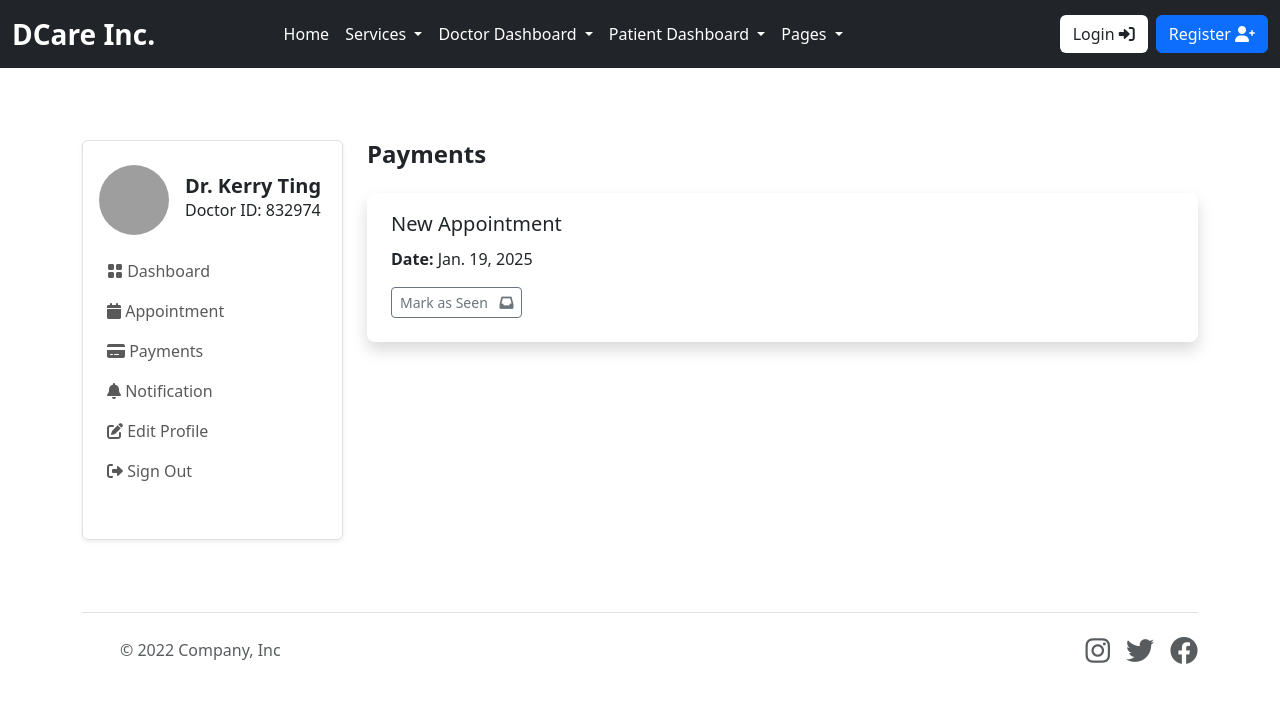
After one commit to mohammedsbd/CnergyCare, a Django app: page /doctor/notifications/ in a window 1280 px wide. The commit adds this page. Shown: the top 703 px of the page. Run offline with Django 5.2, Linux system fonts and the light colour scheme; a user stored in the database is signed in; data comes from the database, SQL or seed files in the repository; parts of the project's set-up code (start-up, migrations or seed data) failed here and were passed over; grey boxes are pictures that could not be loaded.

Commit message:
finished the notfication add

```diff
--- a/doctor/urls.py
+++ b/doctor/urls.py
@@ -17,5 +17,6 @@ urlpatterns =[
     path("add_prescription/<appointment_id>/", views.add_prescription, name="add_prescription"),
     path("edit_prescription/<appointment_id>/<prescription_id>/", views.edit_prescription, name="edit_prescription"),
     path("payments/", views.payments, name="payments"),
+    path("notifications/", views.notifications, name="notifications"),
 
 ]
--- a/doctor/views.py
+++ b/doctor/views.py
@@ -209,14 +209,3 @@ def notifications(request):
     }
 
     return render(request, "doctor/notifications.html", context)
-
-
-@login_required
-def mark_noti_seen(request, id):
-    doctor = doctor_models.Doctor.objects.get(user=request.user)
-    notification = doctor_models.Notification.objects.get(doctor=doctor, id=id)
-    notification.seen = True
-    notification.save()
-
-    messages.success(request, "Notification marked as seen")
-    return redirect("doctor:notifications")
--- /dev/null
+++ b/templates/doctor/notifications.html
@@ -0,0 +1,44 @@
+{% extends 'partials/base.html' %}
+{% block content %}
+<section class="pt-5 pb-5">
+    <div class="container">
+        <div class="row mt-0 mt-md-4">
+            {% include 'doctor/sidebar.html' %}
+
+            <div class="col-lg-9 col-md-8 col-12">
+                <h4 class="mb-0 mb-4 fw-bold">Payments</h4>
+                <ul class="list-group list-group-flush">
+
+                   {% for n in notifications %}
+                    <li class="list-group-item p-2 shadow rounded-3 mb-3">
+                        <div class="d-flex">
+                            <div class="ms-3 mt-2">
+                                <div class="d-flex align-items-center justify-content-between">
+                                    <div>
+                                        <p class="mb-0 fs-5">{{n.type}}</p>
+                                    </div>
+                                </div>
+                                <div class="mt-2">
+                                    <p class="mt-1">
+                                        <span class="me-2 fw-bold"> Date: <span class="fw-light">{{n.date}}</span> </span>
+                                    </p>
+                                    <p>
+                                        <button class="btn btn-outline-secondary btn-sm" type="button">Mark as Seen <i
+                                                class="fas fa-inbox ms-2"></i></button>
+                                    </p>
+                                </div>
+                            </div>
+                        </div>
+                    </li>
+
+                   {% endfor %}
+
+
+                </ul>
+            </div>
+        </div>
+    </div>
+</section>
+
+
+{% endblock content %}
--- a/templates/doctor/sidebar.html
+++ b/templates/doctor/sidebar.html
@@ -34,7 +34,7 @@
                                 class="fas fa-credit-card"></i> Payments</a>
                     </li>
                     <li class="nav-item">
-                        <a class="dropdown-item nav-link" href="{% url 'doctor:dashboard' %}"><i class="fas fa-bell"></i>
+                        <a class="dropdown-item nav-link" href="{% url 'doctor:notifications' %}"><i class="fas fa-bell"></i>
                             Notification</a>
                     </li>
                     <li class="nav-item">
```
